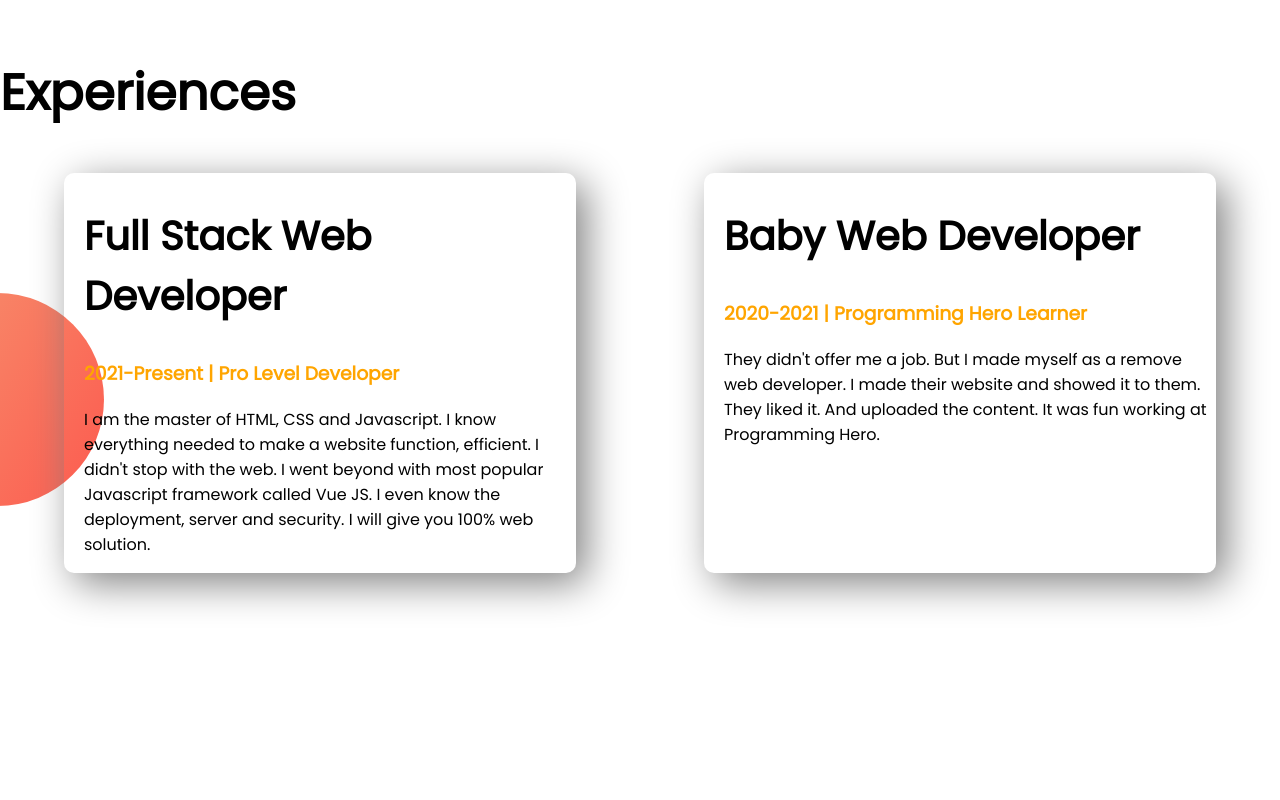
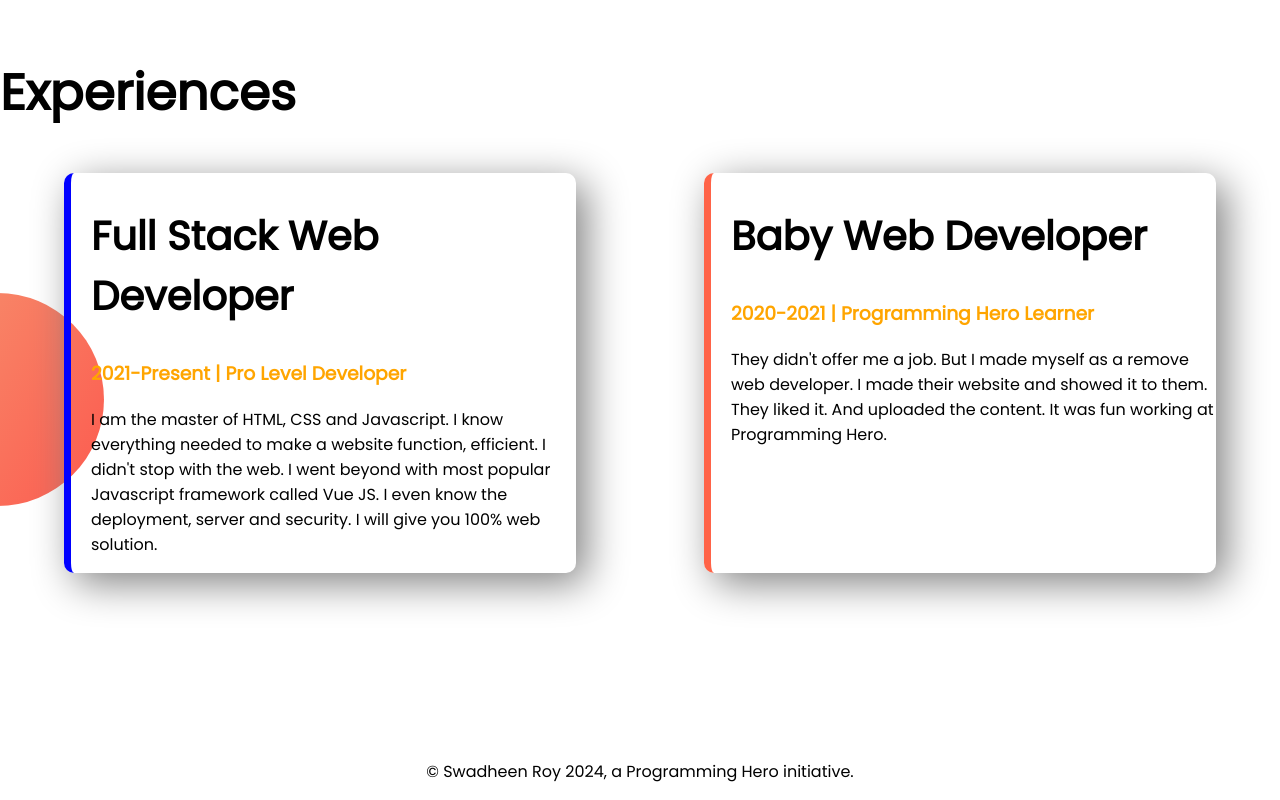
Before and after one commit to developerswadheen/developer-portfolio1, a plain HTML site: page index.html in a window 1280 px wide. Shown: the part 1442-2242 px from the top of the page. Before the commit the page ends 2185 px from the top, so only its background shows below. Drawn offline with Linux system fonts and the light colour scheme.

Commit message:
footer add

```diff
--- a/index.html
+++ b/index.html
@@ -49,7 +49,7 @@
     <section class="experiences-area">
         <h1>Experiences</h1>
         <div class="flexible-container">
-            <div class="experience-item">
+            <div id="full-stack-developer" class="experience-item">
                 <h1 class="experienceh1">Full Stack Web Developer</h1>
                 <h3 class="orange-colour">2021-Present | Pro Level Developer</h3>
                 <p>I am the master of HTML, CSS and Javascript. I know everything needed to make a website function,
@@ -58,7 +58,7 @@
                     JS. I even know the deployment, server and security. I will give you 100% web solution.</p>
             </div>
 
-            <div class="experience-item">
+            <div id="baby-web-developer" class="experience-item">
                 <h1 class="experienceh1">Baby Web Developer</h1>
                 <h3 class="orange-colour">2020-2021 | Programming Hero Learner</h3>
                 <p>They didn't offer me a job. But I made myself as a remove web developer. I made their website and
@@ -68,5 +68,8 @@
         </div>
     </section>
 </body>
+<footer>
+    <p>© Swadheen Roy 2024, a Programming Hero initiative.</p>
+</footer>
 
 </html>
--- a/style.css
+++ b/style.css
@@ -66,3 +66,15 @@ h1 {
     background-position: left;
     padding-bottom: 50px;
 }
+
+#full-stack-developer {
+    border-left: 7px solid blue;
+}
+
+#baby-web-developer {
+    border-left: 7px solid tomato;
+}
+
+footer p {
+    text-align: center;
+}
```
